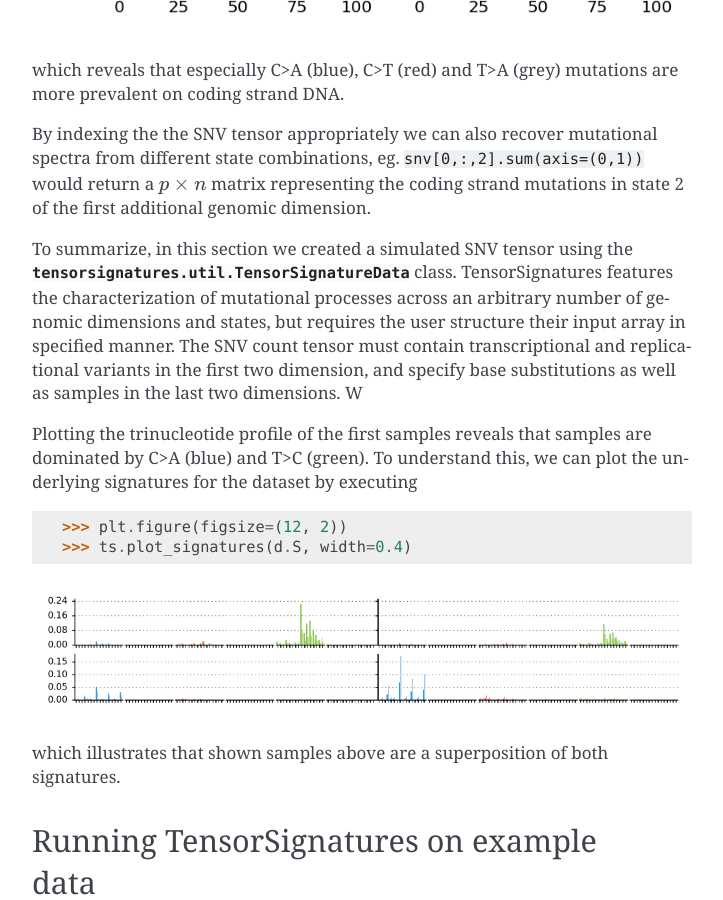
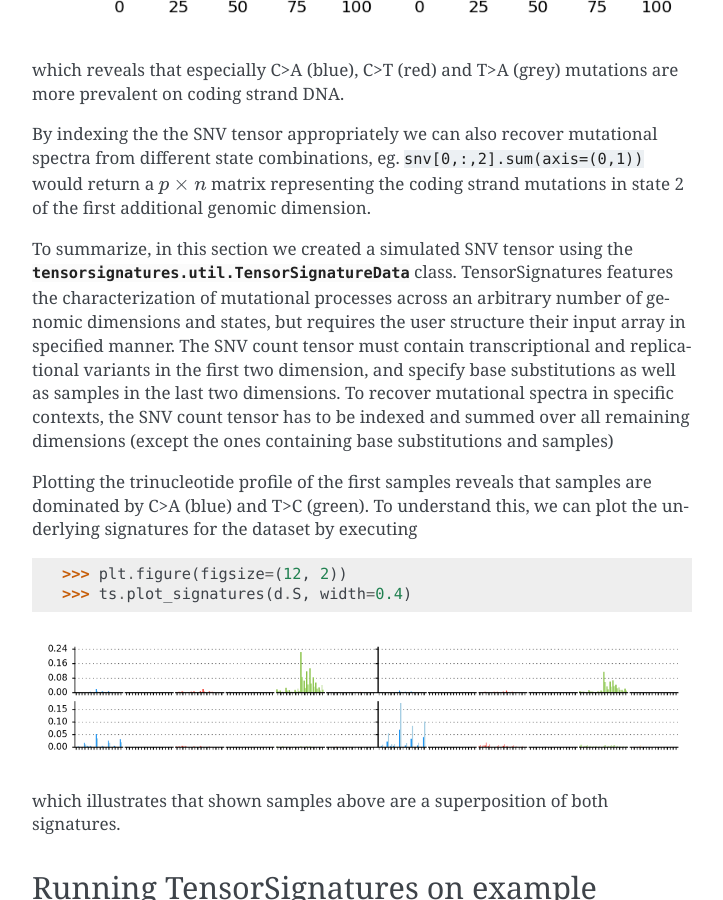
Before and after one commit to sagar87/tensorsignatures, a Sphinx documentation site: the page built from docs/tutorials.rst, in a window 1280 px wide and 900 px high, scrolled down 3493 px. Shown: the whole window, without its empty margins (388-1111 px from the left). Built offline with Sphinx 7.4.7, drawn with Linux system fonts in a browser that asks for light colours.

Commit message:
Updated util documentiation.

```diff
--- a/docs/tutorials.rst
+++ b/docs/tutorials.rst
@@ -150,7 +150,10 @@ the characterization of mutational processes across an arbitrary number of
 genomic dimensions and states, but requires the user structure their input array in
 specified manner. The SNV count tensor must contain transcriptional and
 replicational variants in the first two dimension, and specify base substitutions
-as well as samples in the last two dimensions. W
+as well as samples in the last two dimensions. To recover mutational spectra
+in specific contexts, the SNV count tensor has to be indexed and summed over
+all remaining dimensions (except the ones containing base substitutions and
+samples)
 
 
 Plotting the trinucleotide profile of the first samples reveals that samples
```
